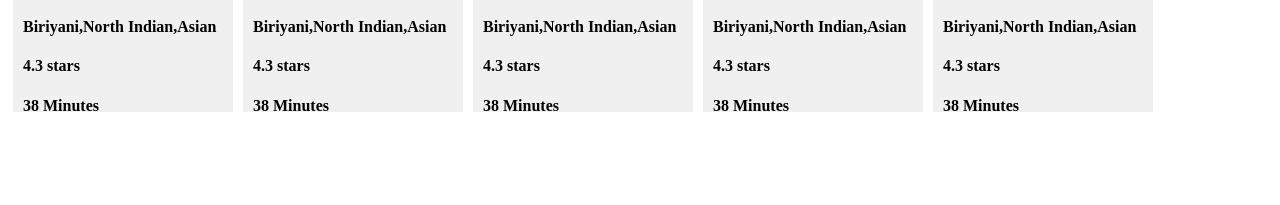
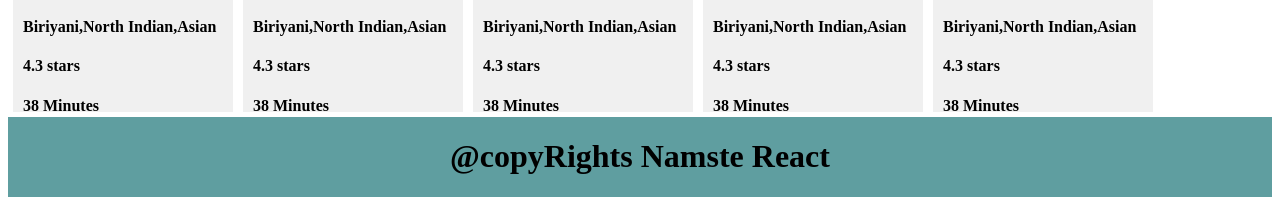
Before and after one commit to sunanda4549/namaste-react, a React app: page / in a window 1280 px wide. Shown: the part 1386-1591 px from the top of the page. Before the commit the page ends 1511 px from the top, so only its background shows below. Built offline with nearby package versions, Linux system fonts and the light colour scheme.

Commit message:
part1 episode4 static react webage created with footer

```diff
--- a/App.js
+++ b/App.js
@@ -87,11 +87,20 @@ const Body = () => {
     </div>
   );
 };
+
+const Footer = () => {
+  return (
+    <div className="footer">
+      <h1>@copyRights Namste React</h1>
+    </div>
+  );
+};
 const AppLayout = () => {
   return (
     <div className="app">
       <Header />
       {Body()}
+      <Footer></Footer>
     </div>
   );
 };
--- a/index.css
+++ b/index.css
@@ -45,3 +45,10 @@
 .res-logo {
   width: 100%;
 }
+
+.footer {
+  display: flex;
+  align-items: center; /* vertical alignment */
+  justify-content: center;
+  background-color: cadetblue;
+}
```
Also changed, not shown: 2 other files.
